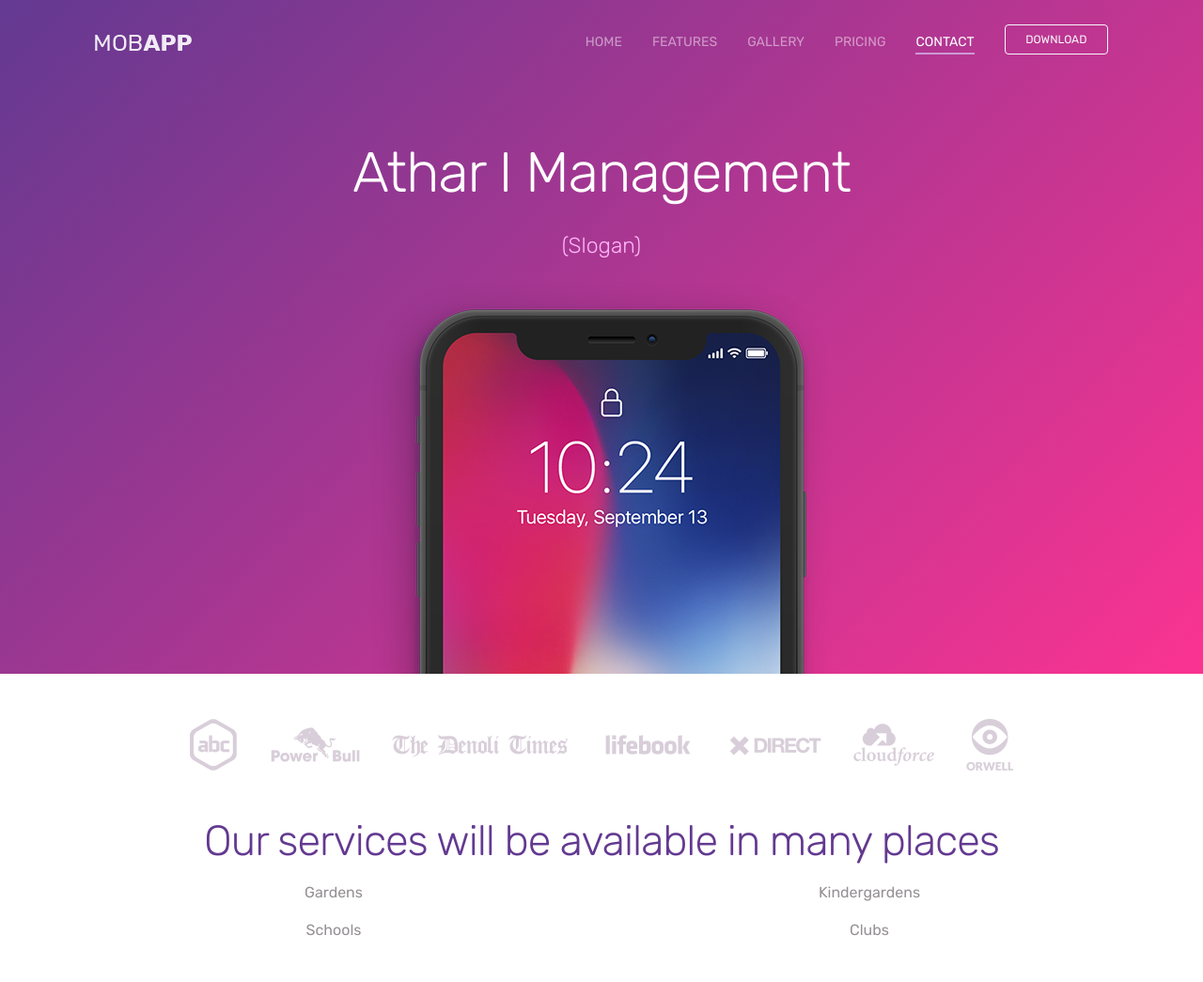
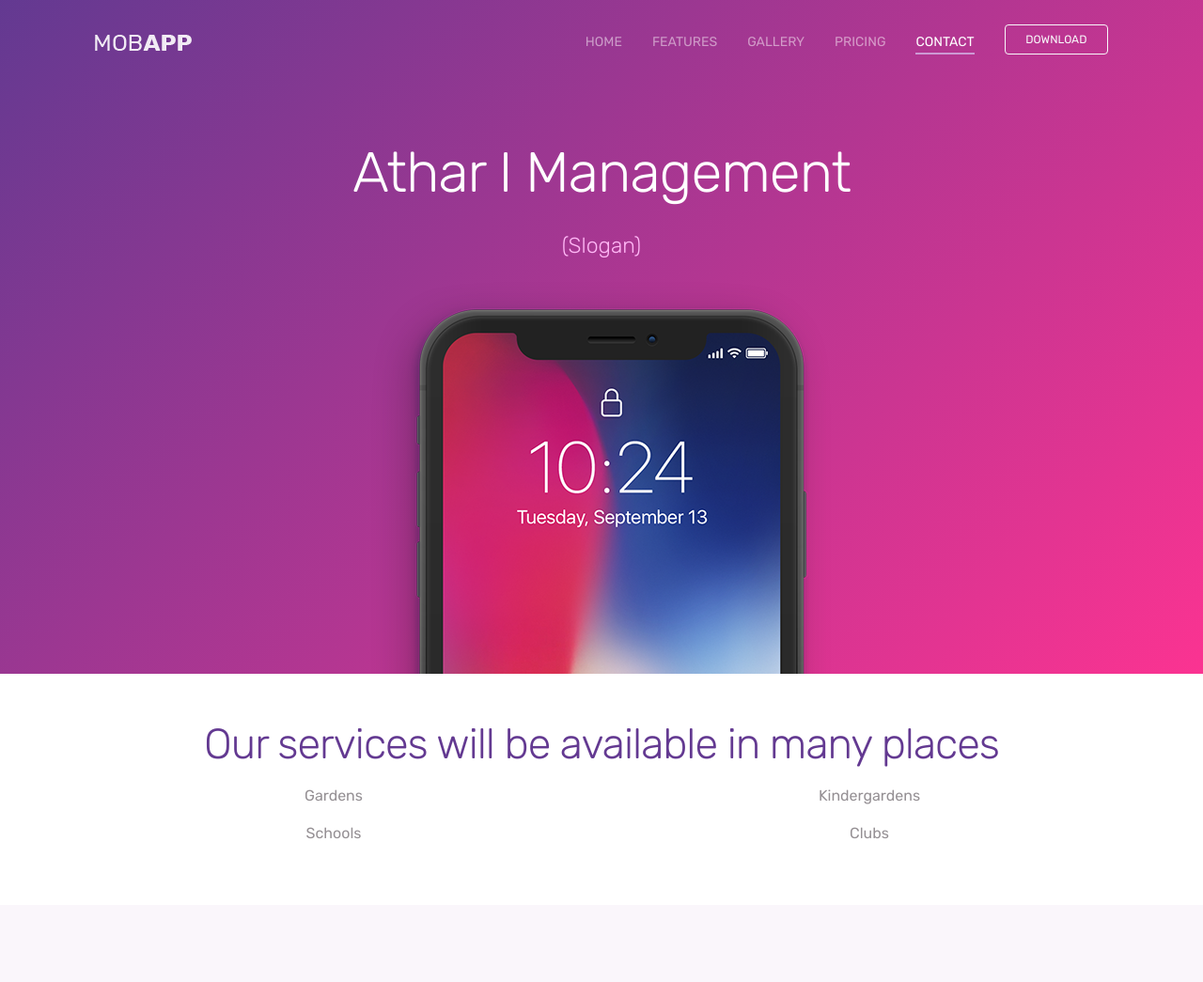
Before and after one commit to Ingimohamed/Landing-Page-2023, a plain HTML site: page index.html in a window 1280 px wide. Shown: the top 1045 px of the page at 94% size. Drawn offline with Linux system fonts and the light colour scheme.

Commit message:
updates 4

```diff
--- a/index.html
+++ b/index.html
@@ -66,11 +66,11 @@ URI     : https://colorlib.com
         <div class="img-holder mt-3"><img src="images/iphonex.png" alt="phone" class="img-fluid"></div>
     </header>
 
-    <div class="client-logos my-5">
+    <!-- <div class="client-logos my-5">
         <div class="container text-center">
             <img src="images/client-logos.png" alt="client logos" class="img-fluid">
         </div>
-    </div>
+    </div> -->
 
    <div class="client-logos my-5">
         <div class="container text-center">
```
